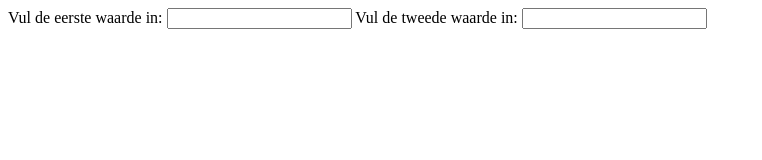
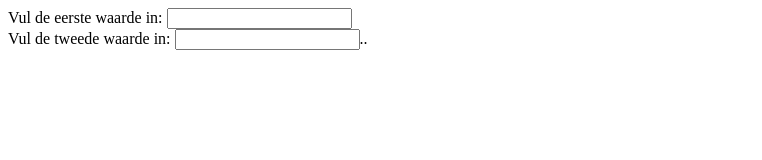
Before and after one commit to MSchmidtCrans/Rekenmachine, a plain HTML site: page index.html in a window 1280 px wide. Shown: the whole page, without its empty margins (0-762 px from the left). Drawn offline with nearby package versions, Linux system fonts and the light colour scheme.

```diff
--- a/index.html
+++ b/index.html
@@ -11,10 +11,13 @@
 </head>
 <body>
     <div class="rekenmachine">
+        <!--Vraag om twee waarden om te kunnen verrekenen-->
         <label for="eerstewaarde">Vul de eerste waarde in:</label>
-        <input type=text id="eersteWaarde" name='value1'>
+        <input type=text id="eersteWaarde" name='value1'><br>
         <label for="tweedewaarde">Vul de tweede waarde in:</label>
-        <input type="text" name="value2" id="tweedeWaarde">
+        <input type="text" name="value2" id="tweedeWaarde">..
+
+        <!--Twee knoppen voor optellen en aftrekken-->
     </div>
 </body>
 </html>
--- a/stylesheet.css
+++ b/stylesheet.css
@@ -0,0 +1,3 @@
+label {
+
+}
```
